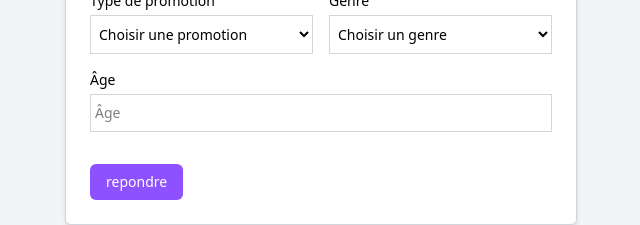
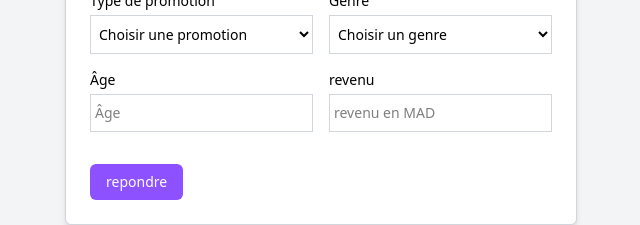
Before and after one commit to TsioryRasoloarijaona/sondage_front, a website: page public/index.html in a window 1280 px wide. Shown: the part 470-695 px from the top of the page, without its empty margins (319-959 px from the left). Drawn offline with nearby package versions, Linux system fonts and the light colour scheme.

Commit message:
feat: adding income section

```diff
--- a/public/index.html
+++ b/public/index.html
@@ -104,6 +104,7 @@
             </select>
           </div>
         </div>
+        <div class="grid grid-cols-2 gap-4">
           <div class="flex flex-col gap-1">
             <label for="age">Âge</label>
             <input
@@ -114,6 +115,18 @@
               class="border border-gray-300 px-1 py-2"
               required
             />
+          </div>
+          <div class="flex flex-col gap-1">
+            <label for="revenu">revenu</label>
+            <input
+              id="revenu"
+              name="revenu"
+              type="number"
+              placeholder="revenu en MAD"
+              class="border border-gray-300 px-1 py-2"
+              required
+            />
+          </div>
         </div>
 
         <button
```
Lines whose indentation alone changed are shown as unchanged.
